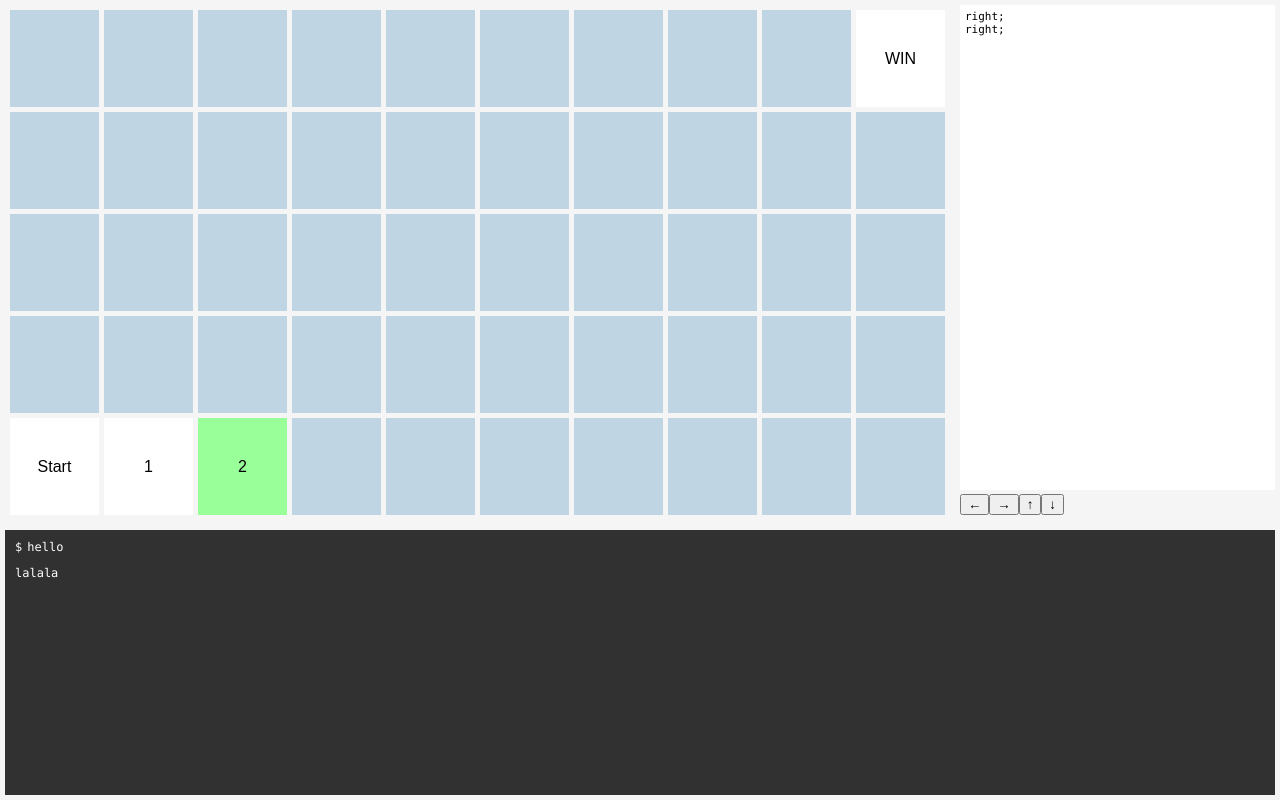
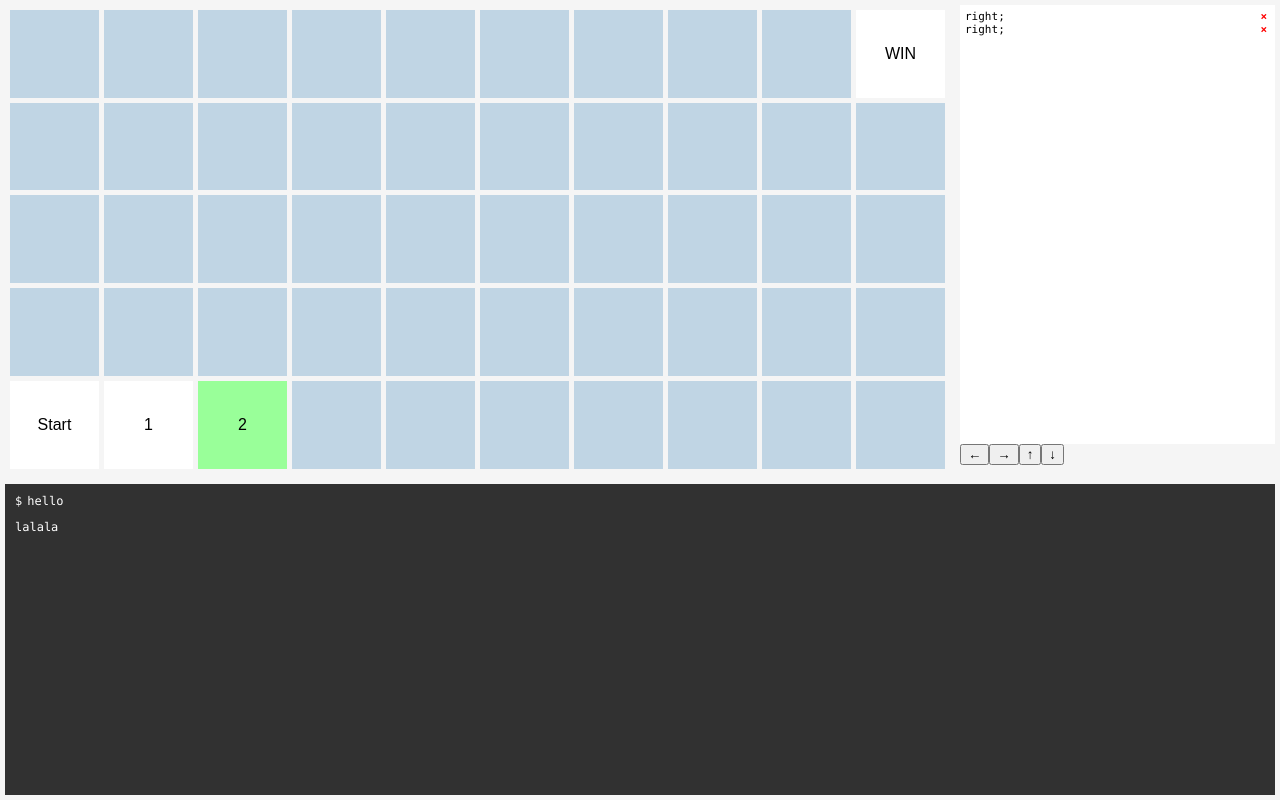
Before and after one commit to pswai/learn-git, a React (Create React App) app: page / in a window 1280 px wide. Built offline with nearby package versions, Linux system fonts and the light colour scheme.

Commit message:
add delete command and scroll to bottom

```diff
--- a/src/App.js
+++ b/src/App.js
@@ -3,6 +3,7 @@ import { StyleSheet, css } from 'aphrodite';
 import GameBoard from './GameBoard';
 import CommandList from './CommandList';
 import Terminal from './Terminal';
+import * as api from './lib/api';
 import './App.css';
 
 class App extends Component {
@@ -60,7 +61,8 @@ const styles = StyleSheet.create({
 
   topRow: {
     display: 'flex',
-    flexGrow: 2
+    flexGrow: 2,
+    flexBasis: 0
   },
 
   bottomRow: {
--- a/src/CommandList.js
+++ b/src/CommandList.js
@@ -1,12 +1,16 @@
 import React, { Component } from 'react';
+import ReactDOM from 'react-dom';
 import { StyleSheet, css } from 'aphrodite';
 
 class CommandList extends Component {
   constructor(props) {
     super(props);
 
+    this.lastCommand = null;
+
     this.addCommand = this.addCommand.bind(this);
-    this.onManualChange = this.onManualChange.bind(this);
+    this.deleteCommand = this.deleteCommand.bind(this);
+    this.renderCommandItems = this.renderCommandItems.bind(this);
 
     this.goLeft = () => this.addCommand('left');
     this.goRight = () => this.addCommand('right');
@@ -14,36 +18,53 @@ class CommandList extends Component {
     this.goDown = () => this.addCommand('down');
   }
 
+  componentDidUpdate() {
+    if (this.lastCommand) {
+      const node = ReactDOM.findDOMNode(this.lastCommand);
+      if (node) {
+        node.scrollIntoView();
+      }
+    }
+  }
+
   addCommand(command) {
     let newList = this.props.commands.slice();
     newList.push(command);
 
     this.props.onChange(newList);
-  };
+  }
 
-  onManualChange(e) {
-    let source = e.target.value;
+  deleteCommand(index) {
+    let newList = this.props.commands.slice();
+    newList.splice(index, 1);
 
-    if (source.slice(-1) === ';') {
-      let newList = source.slice(0, -1).split(';').map(command => command.trim());
-      this.props.onChange(newList);
-    }
+    this.props.onChange(newList);
+  }
+
+  renderCommandItems(commands) {
+    return commands.map((command, i) => {
+      let moreProps = {};
+      if (i === commands.length - 1) {
+        moreProps.ref = ref => this.lastCommand = ref;
+      }
+
+      return (
+        <li key={i} className={css(styles.item)} {...moreProps}>
+          <span>{command};</span>
+          <span className={css(styles.deleteButton)} onClick={() => this.deleteCommand(i)}>×</span>
+        </li>
+      );
+    });
   }
 
   render() {
     const {commands} = this.props;
-    let value = commands.join(';\n');
-    if (value) {
-      value += ';';
-    }
 
     return (
       <div className={css(styles.commandList)}>
-        <textarea
-          className={css(styles.textarea)}
-          onChange={this.onManualChange}
-          defaultValue={value}
-        />
+        <ul className={css(styles.list)}>
+          {this.renderCommandItems(commands)}
+        </ul>
 
         <div className={css(styles.inputArea)}>
           <button type="button" onClick={this.goLeft}>←</button>
@@ -64,14 +85,36 @@ const styles = StyleSheet.create({
     height: '100%'
   },
 
-  textarea: {
-    resize: 'none',
+  list: {
+    listStyle: 'none',
     fontSize: '11px',
     fontFamily: 'Menlo, Consolas, San-Serif',
     height: 'calc(100% - 30px)',
     width: '100%',
-    border: 0,
-    padding: '5px'
+    padding: '5px',
+    margin: 0,
+    backgroundColor: '#fff',
+    overflow: 'auto'
+  },
+
+  item: {
+    ':hover': {
+      backgroundColor: '#f5f5f5'
+    }
+  },
+
+  deleteButton: {
+    float: 'right',
+    borderRadius: '15px',
+    padding: '0 3px',
+    color: 'red',
+    fontWeight: 'bold',
+    cursor: 'pointer',
+
+    ':hover': {
+      backgroundColor: 'red',
+      color: '#fff'
+    }
   },
 
   inputArea: {
--- a/src/TerminalInput.js
+++ b/src/TerminalInput.js
@@ -8,8 +8,10 @@ class TerminalInput extends Component {
 
     if (command) {
       inputProps.value = command;
+      inputProps.readOnly = 'readOnly';
     }
     if (isExecuted) {
+      inputProps.readOnly = 'readOnly';
       inputProps.disabled = 'disabled';
     }
 
--- /dev/null
+++ b/src/lib/api.js
@@ -0,0 +1,5 @@
+export function executeShell(command) {
+  return new Promise((resolve, reject) => {
+    resolve('got it');
+  });
+}
```
